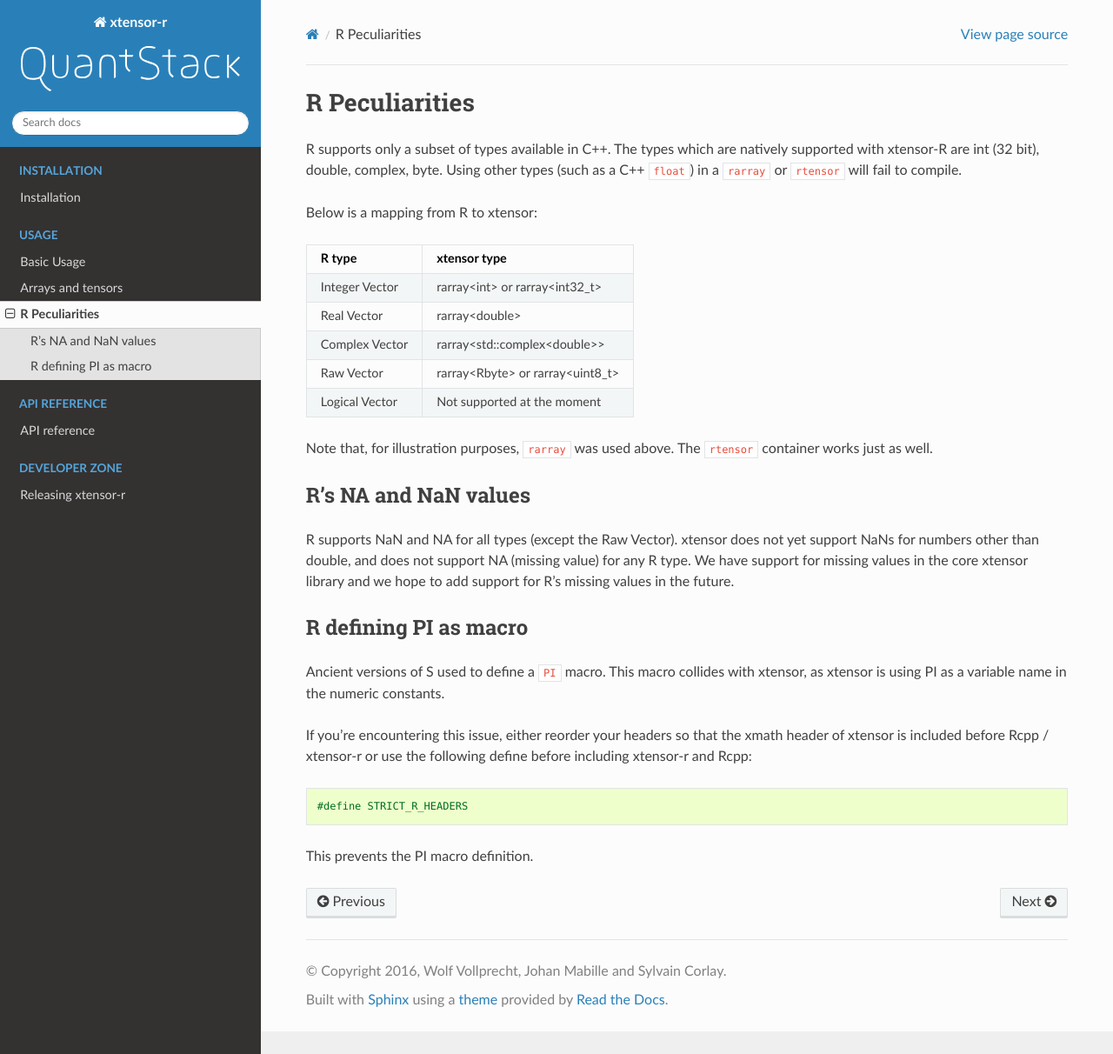
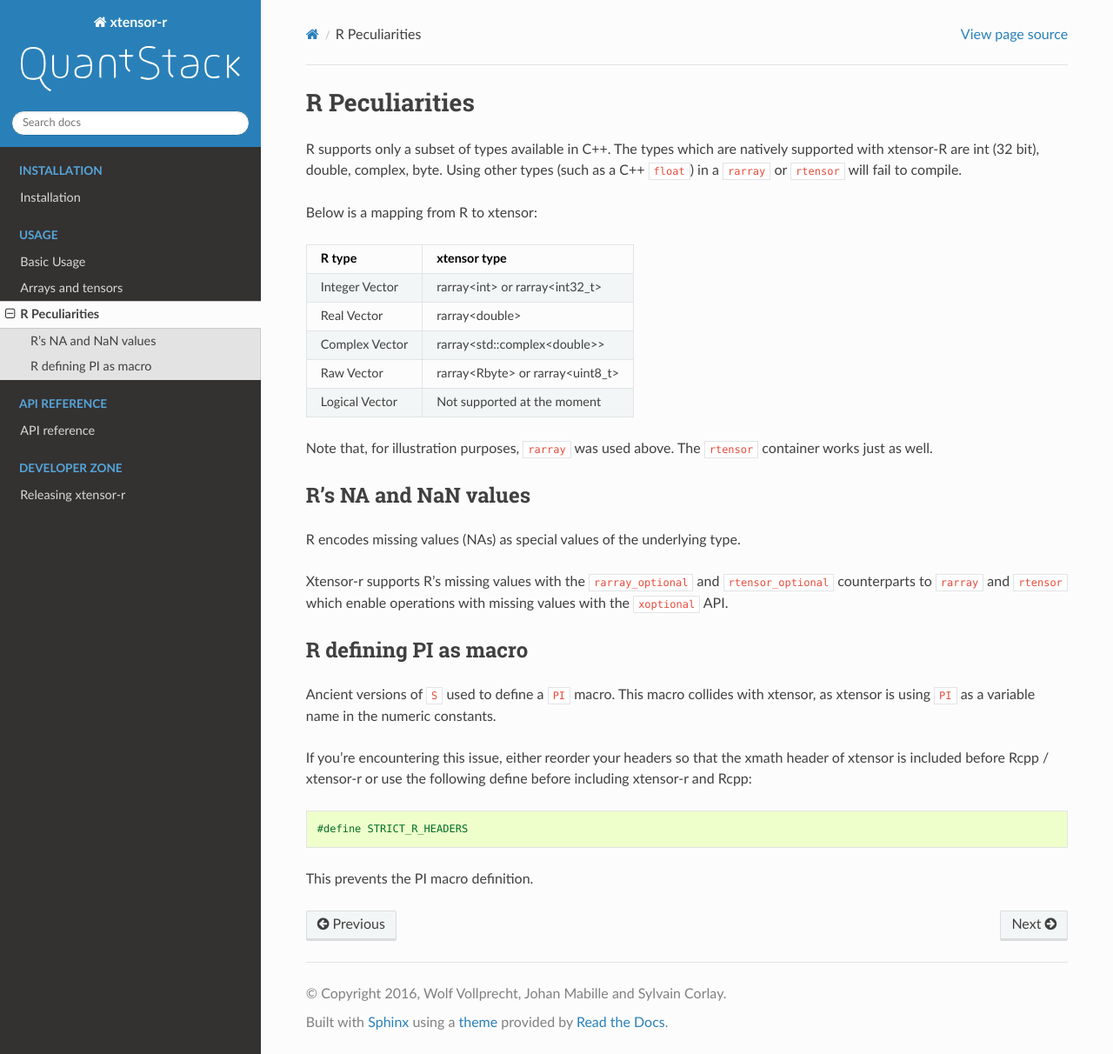
Before and after one commit to xtensor-stack/xtensor-r, a Sphinx documentation site: the page built from docs/source/r_peculiarities.rst, in a window 1280 px wide and 1212 px high. Shown: the whole window at 87% size. Built offline with Sphinx 7.4.7 and the Read the Docs theme 2.0.0, drawn with Linux system fonts in a browser that asks for light colours.

Commit message:
Rename to rcontainer_optional, rarray_optional and rtensor_optional. Add Basic documentation.

```diff
--- a/docs/source/api_reference.rst
+++ b/docs/source/api_reference.rst
@@ -15,6 +15,7 @@ Containers
 
    rarray
    rtensor
+   roptional
 
 Numpy-style universal functions
 -------------------------------
--- a/docs/source/r_peculiarities.rst
+++ b/docs/source/r_peculiarities.rst
@@ -35,16 +35,17 @@ container works just as well.
 R's NA and NaN values
 ---------------------
 
-R supports NaN and NA for all types (except the Raw Vector). xtensor does not yet
-support NaNs for numbers other than double, and does not support NA (missing value)
-for any R type. We have support for missing values in the core xtensor library
-and we hope to add support for R's missing values in the future.
+R encodes missing values (NAs) as special values of the underlying type.
+
+Xtensor-r supports R's missing values with the ``rarray_optional`` and
+``rtensor_optional`` counterparts to ``rarray`` and ``rtensor`` which enable
+operations with missing values with the ``xoptional`` API.
 
 R defining PI as macro
 ----------------------
 
-Ancient versions of S used to define a ``PI`` macro. This macro collides with
-xtensor, as xtensor is using PI as a variable name in the numeric constants.
+Ancient versions of ``S`` used to define a ``PI`` macro. This macro collides with
+xtensor, as xtensor is using ``PI`` as a variable name in the numeric constants.
 
 If you're encountering this issue, either reorder your headers so that the xmath
 header of xtensor is included before Rcpp / xtensor-r or use the following define
@@ -52,6 +53,6 @@ before including xtensor-r and Rcpp:
 
 .. code::
 
-	#define STRICT_R_HEADERS
+    #define STRICT_R_HEADERS
 
 This prevents the PI macro definition.
--- a/docs/source/releasing.rst
+++ b/docs/source/releasing.rst
@@ -28,8 +28,3 @@ xtensor-r has been packaged for the conda package manager. Once the new tag has
 - Update the hash of the source tarball.
 - Check for the versions of the dependencies.
 - Optionally, rerender the conda-forge feedstock.
-
-Uploading the CRAN package
---------------------------
-
-- Generate the CRAN package with ``cmake -DBUILD_CRAN_PACKAGE=ON``.
```
Also changed, not shown: docs/source/roptional.rst (added, +12 -0 lines), 4 other files.
